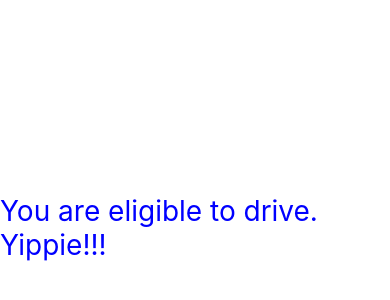
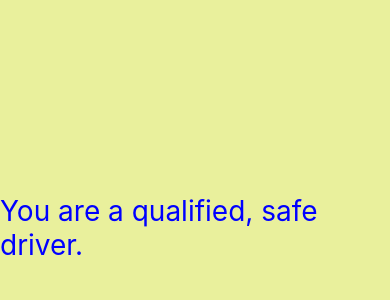
Before and after one commit to Louis-Louwrens/DriveApp, a React Native app in the folder MyDriveApp/: screen / in a window 390 px wide. Shown: the part 194-494 px from the top of the page. Built offline with nearby package versions, Linux system fonts and the light colour scheme.

Commit message:
End of class, added second IF

```diff
--- a/MyDriveApp/App.tsx
+++ b/MyDriveApp/App.tsx
@@ -4,16 +4,21 @@ import { StyleSheet, Text, View } from 'react-native';
 export default function App() {
 
   const age = 22;
+  const licenceYears = 5;
   let feedback = '';
 
   if (age >= 18) {
-    feedback = 'You are eligible to drive. Yippie!!!';
-  } else {
-    feedback = 'You too young for that small thing.';
-  }
+    if (licenceYears >= 3) {
+      feedback = 'You are a qualified, safe driver.';
+    } else
+      feedback = 'You are eligible to drive. Yippie!!!';
+    } else {
+      feedback = 'You too young for that small thing.';
+    }
+
   return (
     <View style={styles.container}>
-      <Text style={styles.response}>{feedback}</Text>
+      <Text style={styles.response}>{feedback}{/*This is my message to be displayed to the user */}</Text>
 
     </View>
   );
@@ -22,7 +27,7 @@ export default function App() {
 const styles = StyleSheet.create({
   container: {
     flex: 1,
-    backgroundColor: '#fff',
+    backgroundColor: '#e9f09cff',
     alignItems: 'center',
     justifyContent: 'center',
   },
```
